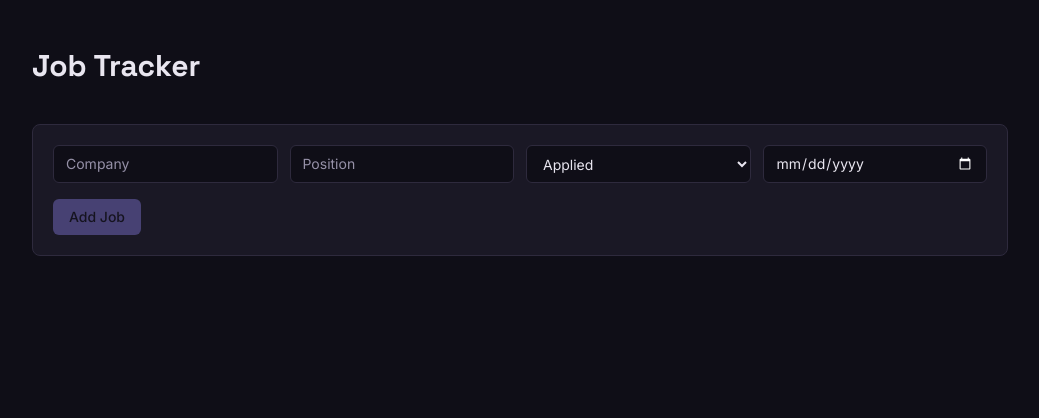
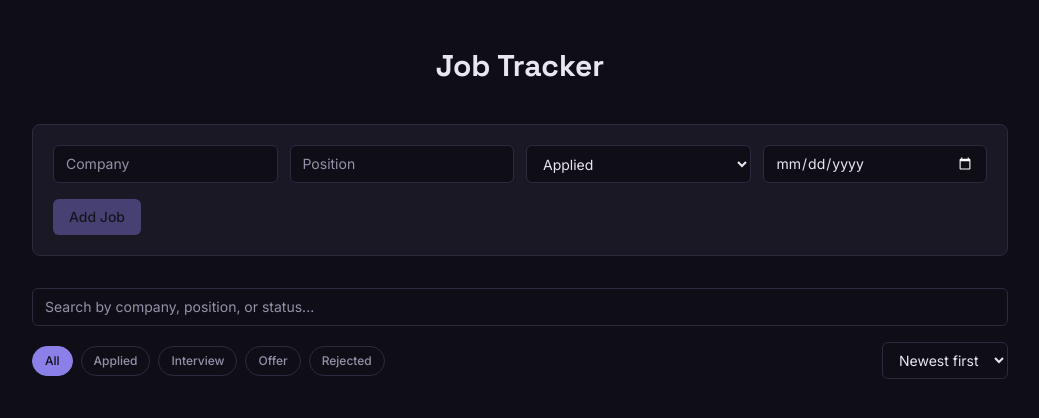
Before and after one commit to AndresM412/Job-Tracker, a React (Vite) app: page / in a window 1280 px wide. Shown: the top 418 px of the page, without its empty margins (120-1159 px from the left). Built offline with nearby package versions, Linux system fonts and the light colour scheme.

Commit message:
feat(filters): add status filtering, search, and date sorting

```diff
--- a/src/App.tsx
+++ b/src/App.tsx
@@ -2,6 +2,9 @@ import { useState, useEffect } from "react";
 import JobList from "./components/JobList";
 import { type JobApplication } from "./types/job";
 import JobForm from "./components/JobForm";
+import FilterBar, { type FilterValue } from "./components/filters/FilterBar";
+import SearchBar from "./components/filters/SearchBar";
+import SortControl, { type SortOrder } from "./components/filters/SortControl";
 
 function App() {
   const [jobs, setJobs] = useState<JobApplication[]>(() => {
@@ -14,6 +17,9 @@ function App() {
   });
 
   const [editingJob, setEditingJob] = useState<JobApplication | null>(null);
+  const [filterStatus, setFilterStatus] = useState<FilterValue>("All");
+  const [searchText, setSearchText] = useState("");
+  const [sortOrder, setSortOrder] = useState<SortOrder>("newest");
 
   useEffect(() => {
     localStorage.setItem("jobs", JSON.stringify(jobs));
@@ -32,9 +38,29 @@ function App() {
     );
     setEditingJob(null);
   }
+  const statusFiltered =
+    filterStatus === "All"
+      ? jobs
+      : jobs.filter((job) => job.status === filterStatus);
+
+  const searchFiltered = statusFiltered.filter((job) => {
+    const query = searchText.toLowerCase();
+    return (
+      job.company.toLowerCase().includes(query) ||
+      job.position.toLowerCase().includes(query) ||
+      job.status.toLowerCase().includes(query)
+    );
+  });
+
+  const sortedJobs = [...searchFiltered].sort((a, b) => {
+    const dateA = new Date(a.applicationDate).getTime();
+    const dateB = new Date(b.applicationDate).getTime();
+    return sortOrder === "newest" ? dateB - dateA : dateA - dateB;
+  });
+
   return (
     <div className="min-h-screen bg-bg px-6 py-12 max-w-5xl mx-auto">
-      <h1 className="font-display text-3xl font-bold text-text mb-10">
+      <h1 className="font-display text-3xl font-bold text-text mb-10 text-center">
         Job Tracker
       </h1>
       <JobForm
@@ -42,7 +68,17 @@ function App() {
         onUpdateJob={updateJob}
         editingJob={editingJob}
       />
-      <JobList jobs={jobs} onDeleteJob={deleteJob} onEditJob={setEditingJob} />
+      <SearchBar value={searchText} onChange={setSearchText} />
+
+      <div className="flex flex-col sm:flex-row sm:items-center sm:justify-between gap-3 mb-6">
+        <FilterBar
+          currentFilter={filterStatus}
+          onFilterChange={setFilterStatus}
+        />
+        <SortControl value={sortOrder} onChange={setSortOrder} />
+      </div>
+
+      <JobList jobs={sortedJobs} onDeleteJob={deleteJob} onEditJob={setEditingJob} />
     </div>
   );
 }
--- /dev/null
+++ b/src/components/filters/FilterBar.tsx
@@ -0,0 +1,35 @@
+import { type JobStatus } from "../../types/job";
+
+export type FilterValue = "All" | JobStatus;
+
+type FilterBarProps = {
+  currentFilter: FilterValue;
+  onFilterChange: (filter: FilterValue) => void;
+};
+
+const filters: FilterValue[] = ["All", "Applied", "Interview", "Offer", "Rejected"];
+
+function FilterBar({ currentFilter, onFilterChange }: FilterBarProps) {
+  return (
+    <div className="flex gap-2 flex-wrap">
+      {filters.map((filter) => {
+        const isActive = currentFilter === filter;
+        return (
+          <button
+            key={filter}
+            onClick={() => onFilterChange(filter)}
+            className={`text-xs font-medium px-3 py-1.5 rounded-full border transition-colors ${
+              isActive
+                ? "bg-interview border-interview text-bg"
+                : "border-border text-muted hover:text-text hover:border-text"
+            }`}
+          >
+            {filter}
+          </button>
+        );
+      })}
+    </div>
+  );
+}
+
+export default FilterBar;
--- /dev/null
+++ b/src/components/filters/SearchBar.tsx
@@ -0,0 +1,18 @@
+type SearchBarProps = {
+  value: string;
+  onChange: (value: string) => void;
+};
+
+function SearchBar({ value, onChange }: SearchBarProps) {
+  return (
+    <input
+      type="text"
+      value={value}
+      onChange={(e) => onChange(e.target.value)}
+      placeholder="Search by company, position, or status..."
+      className="input-field w-full mb-4"
+    />
+  );
+}
+
+export default SearchBar;
--- /dev/null
+++ b/src/components/filters/SortControl.tsx
@@ -0,0 +1,21 @@
+export type SortOrder = "newest" | "oldest";
+
+type SortControlProps = {
+  value: SortOrder;
+  onChange: (value: SortOrder) => void;
+};
+
+function SortControl({ value, onChange }: SortControlProps) {
+  return (
+    <select
+      value={value}
+      onChange={(e) => onChange(e.target.value as SortOrder)}
+      className="input-field"
+    >
+      <option value="newest">Newest first</option>
+      <option value="oldest">Oldest first</option>
+    </select>
+  );
+}
+
+export default SortControl;
```
